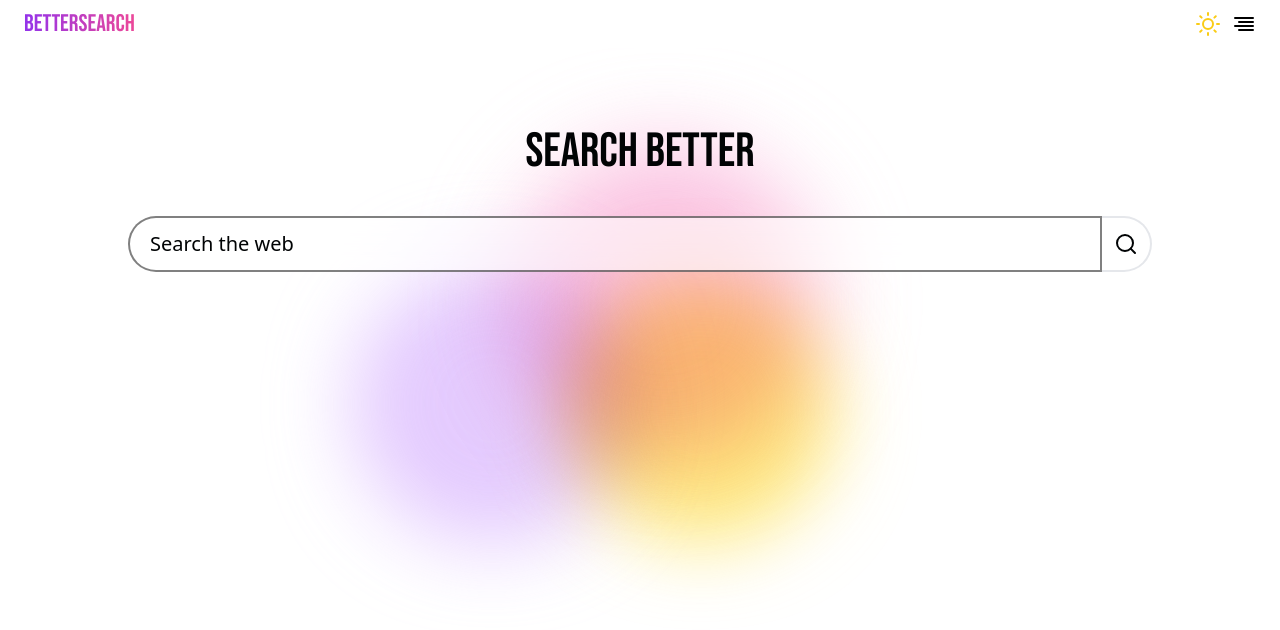
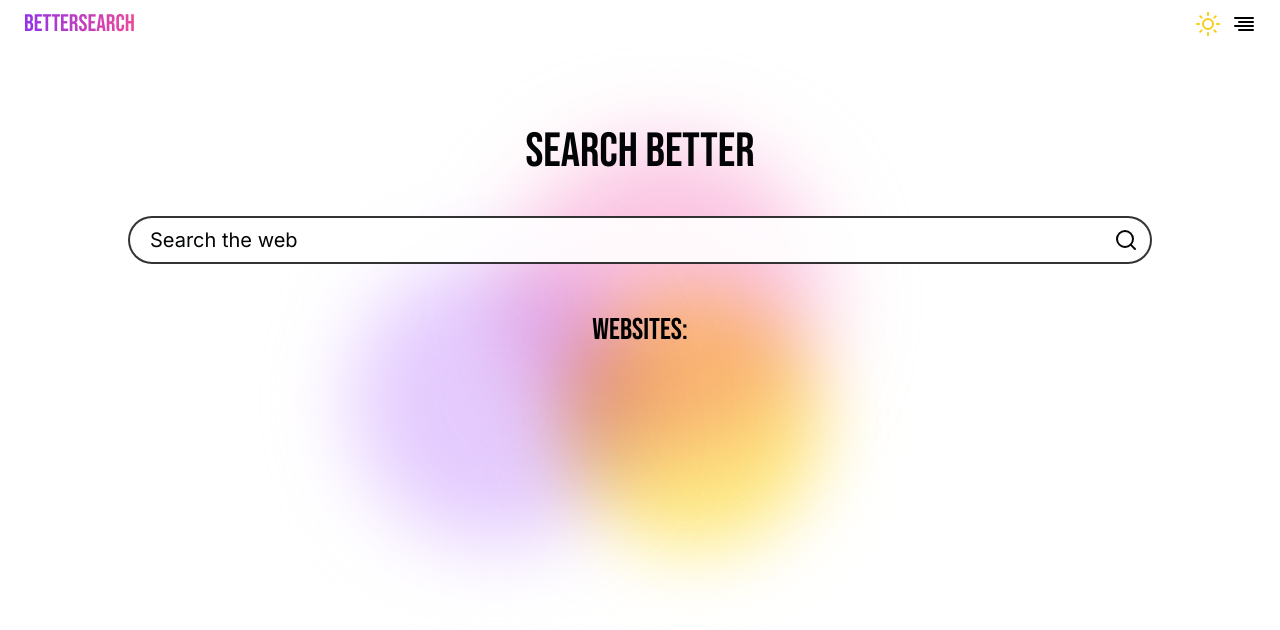
Before and after one commit to ajvejko/Bettersearch, a Vue app: page / in a window 1280 px wide. Shown: the top 630 px of the page. Built offline with nearby package versions, Linux system fonts and the light colour scheme.

Commit message:
finalized searchbar

```diff
--- a/src/components/MainPage.vue
+++ b/src/components/MainPage.vue
@@ -1,5 +1,6 @@
 <script setup lang="ts">
 import SearchBar from "./SearchBar.vue";
+import WebTable from "./WebTable.vue";
 </script>
 
 <template>
@@ -9,4 +10,5 @@ import SearchBar from "./SearchBar.vue";
     Search Better
   </div>
   <SearchBar />
+  <WebTable />
 </template>
--- a/src/components/SearchBar.vue
+++ b/src/components/SearchBar.vue
@@ -1,14 +1,26 @@
-<script setup lang="ts"></script>
+<script setup lang="ts">
+import { ref } from "vue";
+
+const inputFocused = ref(true);
+console.log(inputFocused.value);
+</script>
 <template>
   <div class="mx-auto mt-10 w-[80%]">
     <div class="flex">
       <input
         autofocus
+        @focus="inputFocused = true"
+        @focusout="inputFocused = false"
         placeholder="Search the web"
-        class="placeholder:text-textLight w-full rounded-l-full border-2 border-backgroundDark/50 bg-white/60 px-5 py-3 text-xl outline-none backdrop-blur-xl dark:border-white/50 dark:bg-black/50 dark:placeholder:text-textDark"
+        class="placeholder:text-textLight placeholder:font-inter text-textLight w-full rounded-l-full border-2 border-r-0 border-black/80 bg-white/60 px-5 py-2 text-xl outline-none focus:bg-white/90 dark:border-white/50 dark:bg-black/50 dark:text-textDark dark:placeholder:text-textDark dark:focus:bg-black/70"
       />
       <button
-        class="items-center rounded-r-full border-y-2 border-r-2 border-black’/50 bg-white/60 px-3 backdrop-blur-xl dark:border-white/50 dark:bg-black/50 dark:stroke-textDark"
+        class="items-center rounded-r-full border-y-2 border-r-2 border-black/80 bg-white/60 px-3 dark:border-white/50 dark:bg-black/50"
+        :class="
+          inputFocused
+            ? 'bg-white/90 dark:bg-black/70'
+            : ''
+        "
       >
         <svg
           xmlns="http://www.w3.org/2000/svg"
@@ -16,7 +28,6 @@
           height="24"
           viewBox="0 0 24 24"
           fill="none"
-          stroke="currentColor"
           stroke-width="2"
           stroke-linecap="round"
           stroke-linejoin="round"
--- /dev/null
+++ b/src/components/WebTable.vue
@@ -0,0 +1,6 @@
+<script setup lang="ts"></script>
+<template>
+  <div class="mx-auto flex w-[80%] justify-center">
+    <div class="mt-12 font-bebas text-3xl">Websites:</div>
+  </div>
+</template>
```
